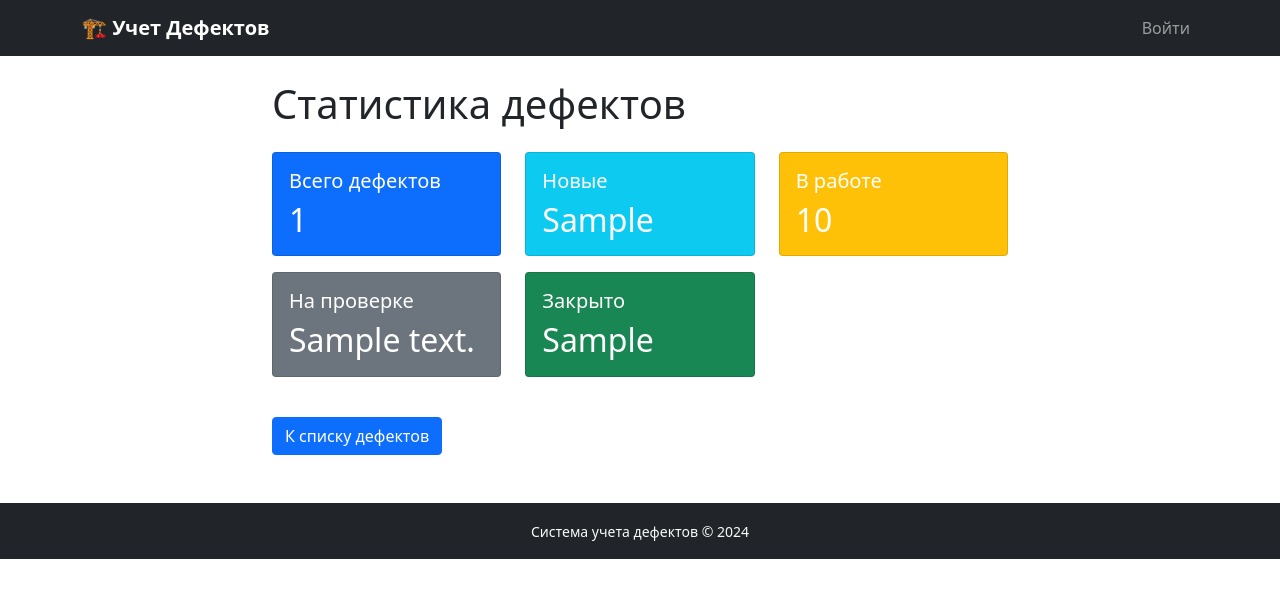
After one commit to poseignom/construction-defects-app, a Flask app: template app/templates/stats.html in a window 1280 px wide. The commit adds this page. Shown: the top 598 px of the page. Run offline with Flask 3, Linux system fonts and the light colour scheme; the template is opened without the code that fills it: most values are stand-ins (such as "Sample title", 1, 10 or a date in 2020).

Commit message:
Добавлена страница статистики для руководителя

```diff
--- a/app/routes.py
+++ b/app/routes.py
@@ -108,3 +108,24 @@ def create_test_users():
             db.session.add(user)
 
         db.session.commit()
+
+@main.route('/stats')
+@login_required
+def stats():
+    # Только руководитель может смотреть статистику
+    if current_user.role != 'leader':
+        flash('Доступ запрещен.')
+        return redirect(url_for('main.defects'))
+
+    total_defects = Defect.query.count()
+    new_defects = Defect.query.filter_by(status='Новая').count()
+    in_progress_defects = Defect.query.filter_by(status='В работе').count()
+    in_review_defects = Defect.query.filter_by(status='На проверке').count()
+    closed_defects = Defect.query.filter_by(status='Закрыта').count()
+
+    return render_template('stats.html',
+                         total_defects=total_defects,
+                         new_defects=new_defects,
+                         in_progress_defects=in_progress_defects,
+                         in_review_defects=in_review_defects,
+                         closed_defects=closed_defects)
--- a/app/templates/base.html
+++ b/app/templates/base.html
@@ -31,6 +31,11 @@
                         {% if current_user.role in ['engineer', 'manager'] %}
                         <li class="nav-item">
                             <a class="nav-link" href="{{ url_for('main.add_defect') }}">Добавить дефект</a>
+                        </li>
+                        {% endif %}
+                        {% if current_user.role == 'leader' %}
+                        <li class="nav-item">
+                            <a class="nav-link" href="{{ url_for('main.stats') }}">Статистика</a>
                         </li>
                         {% endif %}
                     {% endif %}
--- /dev/null
+++ b/app/templates/stats.html
@@ -0,0 +1,56 @@
+{% extends "base.html" %}
+
+{% block content %}
+<div class="row">
+    <div class="col-md-8 mx-auto">
+        <h1 class="mb-4">Статистика дефектов</h1>
+
+        <div class="row">
+            <div class="col-md-4 mb-3">
+                <div class="card text-white bg-primary">
+                    <div class="card-body">
+                        <h5 class="card-title">Всего дефектов</h5>
+                        <h2 class="card-text">{{ total_defects }}</h2>
+                    </div>
+                </div>
+            </div>
+            <div class="col-md-4 mb-3">
+                <div class="card text-white bg-info">
+                    <div class="card-body">
+                        <h5 class="card-title">Новые</h5>
+                        <h2 class="card-text">{{ new_defects }}</h2>
+                    </div>
+                </div>
+            </div>
+            <div class="col-md-4 mb-3">
+                <div class="card text-white bg-warning">
+                    <div class="card-body">
+                        <h5 class="card-title">В работе</h5>
+                        <h2 class="card-text">{{ in_progress_defects }}</h2>
+                    </div>
+                </div>
+            </div>
+            <div class="col-md-4 mb-3">
+                <div class="card text-white bg-secondary">
+                    <div class="card-body">
+                        <h5 class="card-title">На проверке</h5>
+                        <h2 class="card-text">{{ in_review_defects }}</h2>
+                    </div>
+                </div>
+            </div>
+            <div class="col-md-4 mb-3">
+                <div class="card text-white bg-success">
+                    <div class="card-body">
+                        <h5 class="card-title">Закрыто</h5>
+                        <h2 class="card-text">{{ closed_defects }}</h2>
+                    </div>
+                </div>
+            </div>
+        </div>
+
+        <div class="mt-4">
+            <a href="{{ url_for('main.defects') }}" class="btn btn-primary">К списку дефектов</a>
+        </div>
+    </div>
+</div>
+{% endblock %}
```
